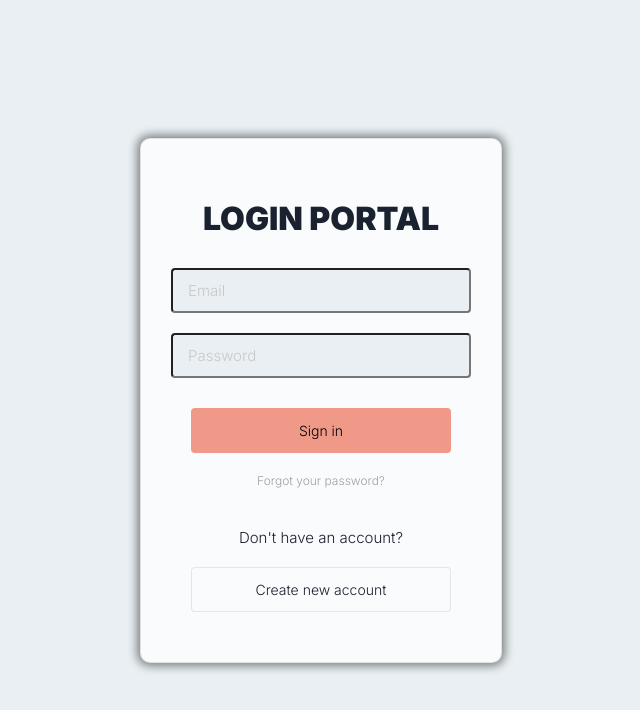
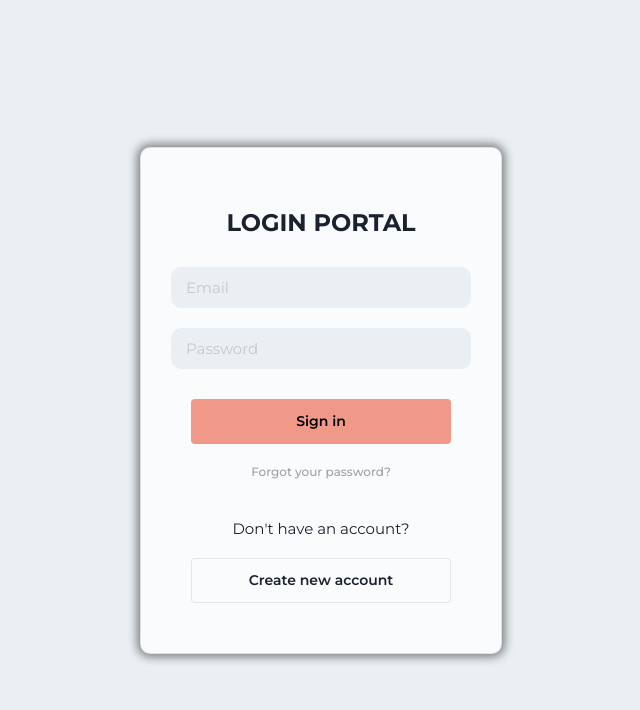
Before and after one commit to jonexist/Login-form-with-loader-effect, a plain HTML site: page index.html in a window 1280 px wide. Shown: the whole page, without its empty margins (319-959 px from the left). Drawn offline with nearby package versions, Linux system fonts and the light colour scheme.

Commit message:
change font family and few modification

```diff
--- a/css/style.css
+++ b/css/style.css
@@ -1,10 +1,10 @@
-@import url('https://fonts.googleapis.com/css2?family=Inter:wght@100;200;300;900&display=swap');
+@import url('https://fonts.googleapis.com/css2?family=Montserrat:wght@200;300;400;500;600;700&display=swap');
 
 * {
   margin: 0;
   padding: 0;
   box-sizing: border-box;
-  font-family: 'Inter', sans-serif;
+  font-family: 'Montserrat', sans-serif;
 }
 :root {
   --main-bg: #e9eff2;
@@ -34,20 +34,21 @@
 }
 .form .title {
   color: var(--text-color);
-  font-size: 2rem;
-  font-weight: 900;
+  font-size: 1.5rem;
+  font-weight: 700;
   margin: 1.875rem auto 1.25rem;
   text-transform: uppercase;
 }
 .form > input {
   width: 300px;
-  border-radius: 0.25rem;
-  outline: none;
+  border-radius: 0.625rem;
+  border: none;
   margin: 0.625rem auto;
   padding: 0.688rem 0.938rem;
   background-color: var(--main-bg);
   color: var(--text-color);
   font-size: 0.938rem;
+  font-weight: 400;
   transition: .3s;
 }
 .form > input::placeholder {
@@ -71,6 +72,7 @@
   padding: 0.75rem;
   width: 260px;
   font-size: 0.875rem;
+  font-weight: 600;
   border: none;
   cursor: pointer;
   margin: 1.25rem auto;
@@ -81,6 +83,7 @@
 }
 .form button i {
   font-size: 1.3rem;
+  font-weight: 500;
 }
 .form .buttonShadow {
   background-color: var(--form-bg);
@@ -94,6 +97,7 @@
   text-decoration: none;
   color: rgb(160, 160, 160);
   font-size: 0.75rem;
+  font-weight: 500;
 }
 .form > a:hover {
   color: var(--text-color);
@@ -101,6 +105,7 @@
 }
 .form .text {
   font-size: 0.938rem;
+  font-weight: 400;
   margin: 2.5rem auto 0;
   color: var(--text-color);
 }
```
